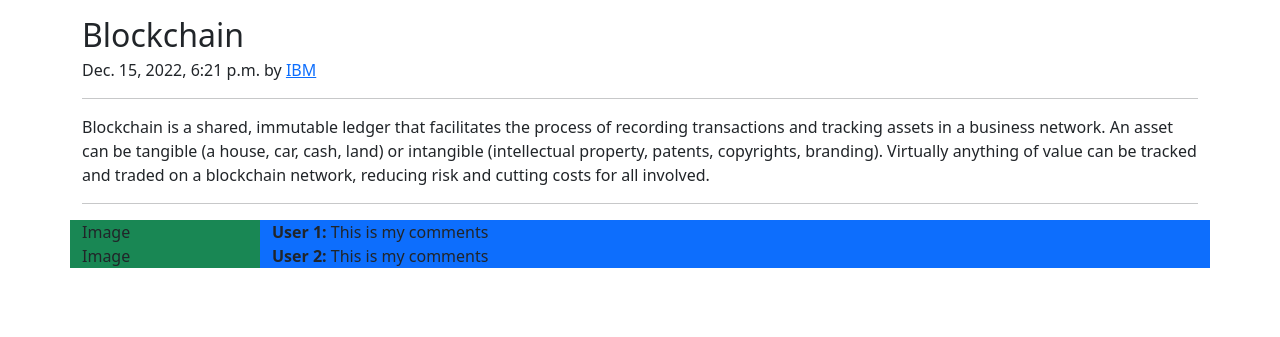
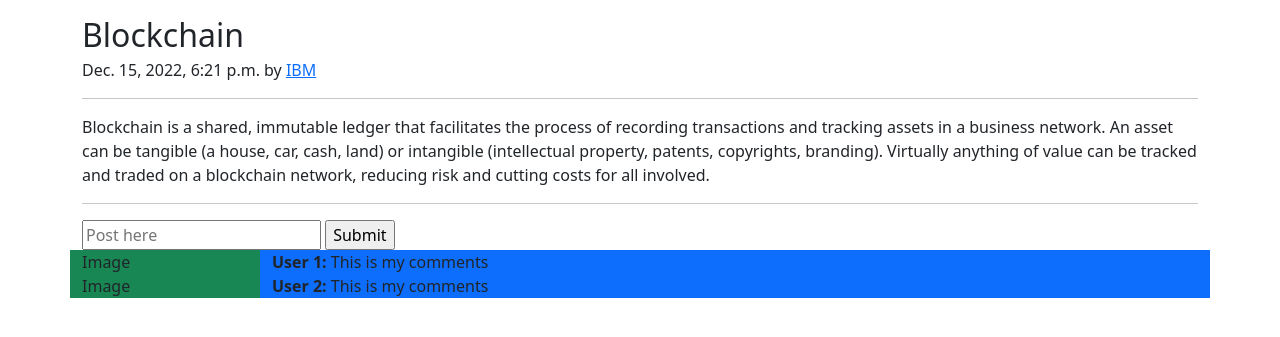
Before and after one commit to amalk-money/myBlog, a Django app: a page that uses myBlog/templates/blog/blogPost.html in a window 1280 px wide. Shown: the part 56-393 px from the top of the page. Run offline with Django 4.2, Linux system fonts and the light colour scheme; data comes from the database, SQL or seed files in the repository; both versions use the stored data as it was after the commit.

Commit message:
comments added successfully

```diff
--- a/myBlog/blog/urls.py
+++ b/myBlog/blog/urls.py
@@ -3,6 +3,11 @@ from django.urls import path
 from . import views
 
 urlpatterns = [
+    #API to use post comments
+    path('postComment', views.postComment, name="postComment"),
+
     path('', views.blogHome, name="blogHome"),
     path('<str:slug>/', views.blogPost, name="blogPost"),
+
+
 ]
--- a/myBlog/blog/views.py
+++ b/myBlog/blog/views.py
@@ -1,5 +1,5 @@
-from django.shortcuts import render, HttpResponse
-from blog.models import Post
+from django.shortcuts import render, HttpResponse, redirect
+from blog.models import Post, Comments
 def blogHome(request):
     allPosts = Post.objects.all()
     params = {'allPosts':allPosts}
@@ -7,5 +7,20 @@ def blogHome(request):
 
 def blogPost(request, slug):
     post = Post.objects.filter(slug=slug).first()
-    param = {'post':post}
+    comments = Comments.objects.filter(post=post)
+    param = {'post':post, 'comments':comments}
     return render(request, 'blog/blogPost.html', param)
+
+from django.contrib import messages
+def postComment(request):
+    if request.method == "POST":
+        comment = request.POST.get('comment')
+        user = request.user
+        postSNo = request.POST.get('postSNo')
+        post = Post.objects.get(postID=postSNo)
+
+        comment = Comments(comment=comment, user=user, post=post)
+        comment.save()
+        messages.success(request, "Your comments posted.")
+
+    return redirect(f"/blog/{post.slug}/")
--- a/myBlog/templates/blog/blogPost.html
+++ b/myBlog/templates/blog/blogPost.html
@@ -15,6 +15,11 @@ Blog Post Page
 </article>
 </div>
 <div class="container">
+        <form action="/blog/postComment" method="post">{% csrf_token %}
+                <input type="text" name="comment" placeholder="Post here">
+                <input type="hidden" name="postSNo" value="{{post.postID}}">
+                <input type="submit" value="Submit">
+        </form>
         <div class="row">
                 <div class="col-md-2 bg-success">Image</div>
                 <div class="col-md-10 bg-primary"><b>User 1:</b> This is my comments</div>
@@ -23,6 +28,5 @@ Blog Post Page
                 <div class="col-md-2 bg-success">Image</div>
                 <div class="col-md-10 bg-primary"><b>User 2:</b> This is my comments</div>
         </div>
-
 </div>
 {% endblock body %}
```
Also changed, not shown: myBlog/blog/migrations/0005_comments.py (added), myBlog/db.sqlite3.
